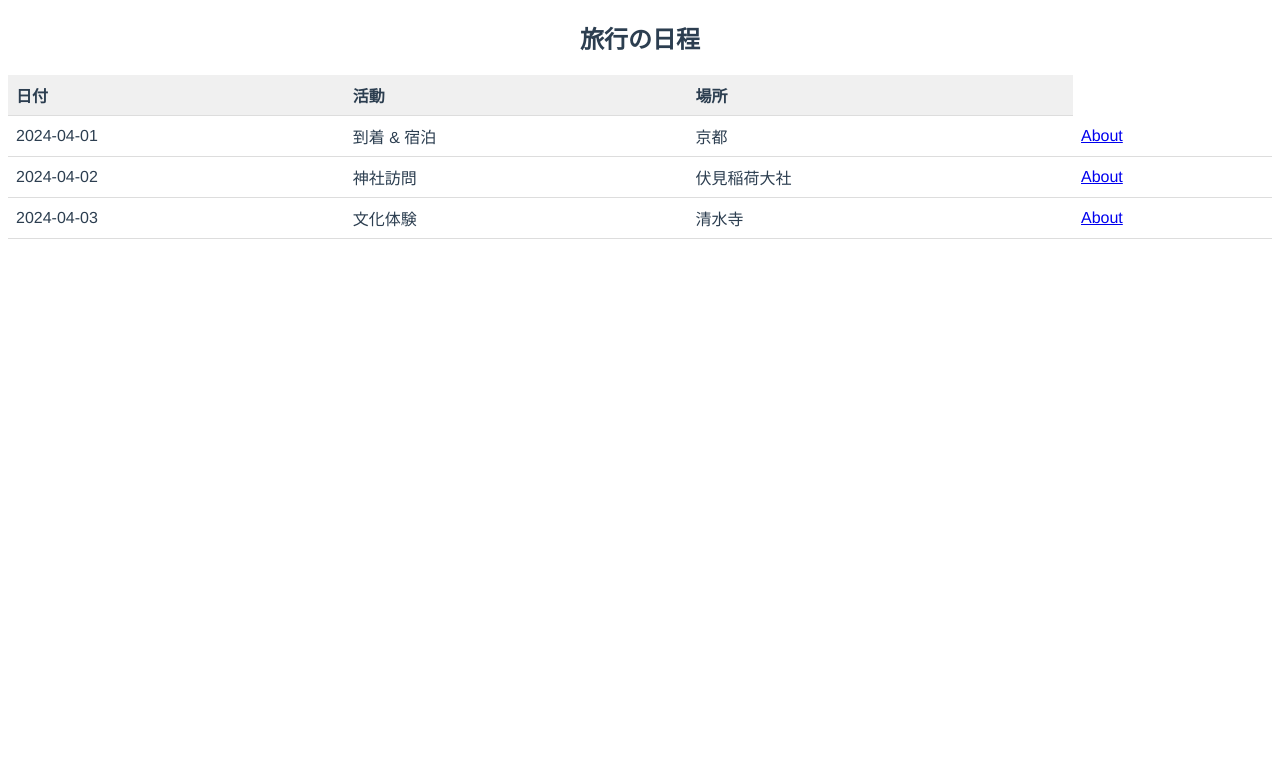
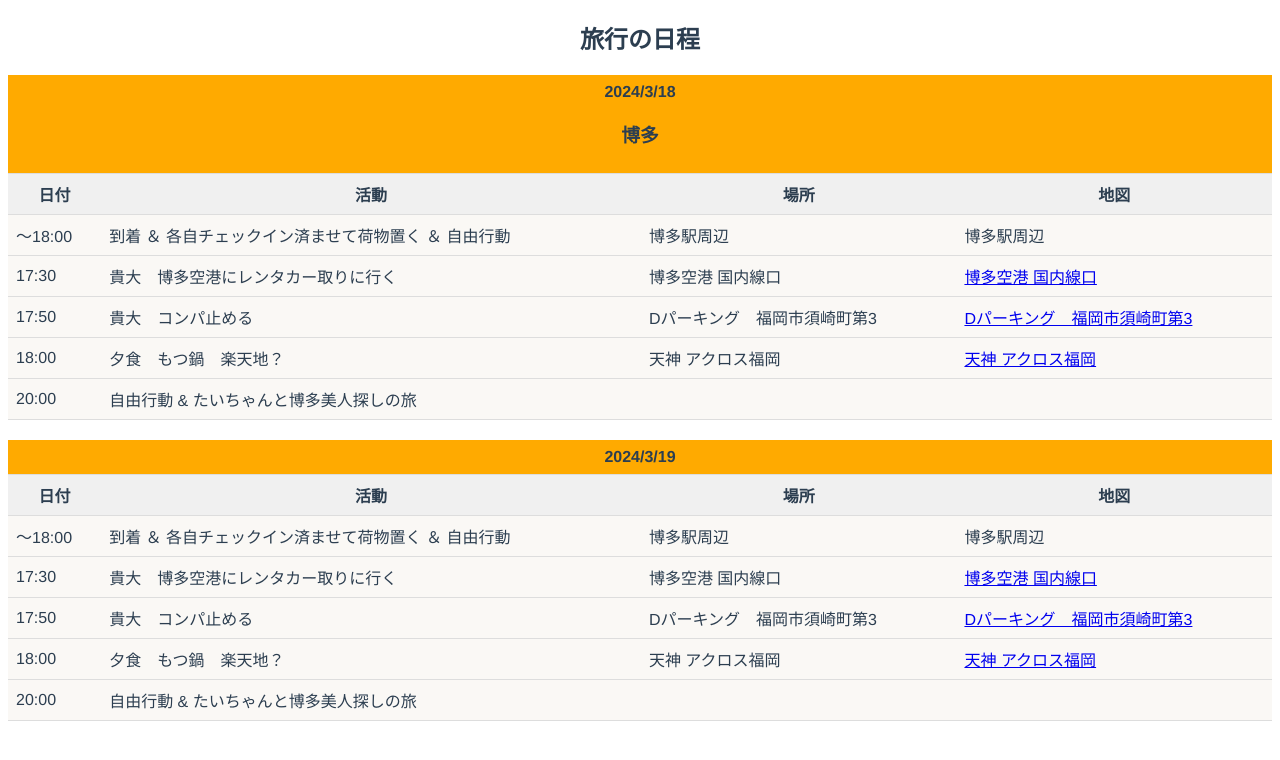
Before and after one commit to ueda-takahiro/travel-itinerary, a Vue app: page / in a window 1280 px wide. Shown: the top 760 px of the page. Built offline with nearby package versions, Linux system fonts and the light colour scheme.

Commit message:
日程修正

```diff
--- a/src/components/HelloWorld.vue
+++ b/src/components/HelloWorld.vue
@@ -1,71 +1,144 @@
 <template>
-  <div ref="componentRef" class="component-container" :class="{ 'fadeInUp': isVisible }">
+  <div>
     <h2>旅行の日程</h2>
-    <table>
+    <table ref="table1Ref" class="component-container" :class="{ 'fadeInUp': isVisible1 }">
       <thead>
       <tr>
-        <th>日付</th>
-        <th>活動</th>
-        <th>場所</th>
+        <th colspan="4" class="text-center header-title">
+          <span>2024/3/18</span>
+          <h3 class="p-0">博多</h3>
+        </th>
+      </tr>
+      <tr>
+        <th class="text-center">日付</th>
+        <th class="text-center">活動</th>
+        <th class="text-center">場所</th>
+        <th class="text-center">地図</th>
       </tr>
       </thead>
       <tbody>
-      <tr v-for="(item, index) in schedule" :key="index">
-        <td>{{ item.date }}</td>
+      <tr v-for="(item, index) in schedule1" :key="index">
+        <td>{{ item.time }}</td>
         <td>{{ item.activity }}</td>
         <td>{{ item.location }}</td>
         <td>
-          <router-link to="/about">About</router-link>
+          <div v-if="item.location_link">
+            <a target="_blank" :href="item.location_link">
+              {{ item.location }}
+            </a>
+          </div>
+          <div v-else>
+            {{ item.location }}
+          </div>
         </td>
+      </tr>
+      </tbody>
+    </table>
 
+    <table ref="table2Ref" class="component-container" :class="{ 'fadeInUp': isVisible2 }">
+      <thead>
+      <tr>
+        <th colspan="4" class="text-center header-title">2024/3/19</th>
+      </tr>
+      <tr>
+        <th class="text-center">日付</th>
+        <th class="text-center">活動</th>
+        <th class="text-center">場所</th>
+        <th class="text-center">地図</th>
+      </tr>
+      </thead>
+      <tbody>
+      <tr v-for="(item, index) in schedule2" :key="index">
+        <td>{{ item.time }}</td>
+        <td>{{ item.activity }}</td>
+        <td>{{ item.location }}</td>
+        <td>
+          <div v-if="item.location_link">
+            <a target="_blank" :href="item.location_link">
+              {{ item.location }}
+            </a>
+          </div>
+          <div v-else>
+            {{ item.location }}
+          </div>
+
+        </td>
       </tr>
       </tbody>
     </table>
   </div>
 </template>
 
-<script>
-import { ref } from 'vue';
-import { useIntersectionObserver } from '@vueuse/core';
+<script setup>
+import {ref} from 'vue';
+import {useIntersectionObserver} from '@vueuse/core';
 
-export default {
-  setup() {
-    const schedule = ref([
-      { date: '2024-04-01', activity: '到着 & 宿泊', location: '京都' },
-      { date: '2024-04-02', activity: '神社訪問', location: '伏見稲荷大社' },
-      { date: '2024-04-03', activity: '文化体験', location: '清水寺' },
-      // ここに他の日程を追加
-    ]);
-    const componentRef = ref(null);
-    const isVisible = ref(false);
+const schedule1 = ref([
+  {time: '〜18:00', activity: '到着 ＆ 各自チェックイン済ませて荷物置く ＆ 自由行動', location: '博多駅周辺'},
+  {time: '17:30', activity: '貴大　博多空港にレンタカー取りに行く', location: '博多空港 国内線口', location_link: 'https://maps.app.goo.gl/xtngiRNRpEXtRegT7'},
+  {time: '17:50', activity: '貴大　コンパ止める', location: 'Dパーキング　福岡市須崎町第3', location_link: 'https://www.google.com/maps?q=%E3%80%92812-0028+%E7%A6%8F%E5%B2%A1%E7%9C%8C%E7%A6%8F%E5%B2%A1%E5%B8%82%E5%8D%9A%E5%A4%9A%E5%8C%BA%E9%A0%88%E5%B4%8E%E7%94%BA%EF%BC%93%E2%88%92%EF%BC%92%EF%BC%95+D%E3%83%91%E3%83%BC%E3%82%AD%E3%83%B3%E3%82%B0+%E7%A6%8F%E5%B2%A1%E5%B8%82%E9%A0%88%E5%B4%8E%E7%94%BA%E7%AC%AC%EF%BC%93&ftid=0x3541914e0c2f55cb:0xa3037bbb0f04a47a&entry=gps&lucs=,94209859,47071704,47069508,47084304,94208457,94206605&g_ep=CAISDTYuMTAxLjMuNDE1NjAYACCs3wEqNiw5NDIwOTg1OSw0NzA3MTcwNCw0NzA2OTUwOCw0NzA4NDMwNCw5NDIwODQ1Nyw5NDIwNjYwNUICSlA%3D&g_st=ia'},
+  {time: '18:00', activity: '夕食　もつ鍋　楽天地？', location: '天神 アクロス福岡', location_link:'https://www.google.com/maps?ll=33.591471,130.402349&z=17&t=m&hl=ja&gl=US&mapclient=apiv3&cid=6724116355710339721', link: 'https://tabelog.com/fukuoka/A4001/A400103/40056554/'},
+  {time: '20:00', activity: '自由行動 & たいちゃんと博多美人探しの旅', location: ''},
+]);
 
-    useIntersectionObserver(
-        componentRef,
-        ([{ isIntersecting }], observerElement) => {
-          isVisible.value = isIntersecting;
-          if (isIntersecting) observerElement.unobserve(componentRef.value);
-        },
-        { threshold: 0.5 }
-    );
+const schedule2 = ref([
+  {time: '〜18:00', activity: '到着 ＆ 各自チェックイン済ませて荷物置く ＆ 自由行動', location: '博多駅周辺'},
+  {time: '17:30', activity: '貴大　博多空港にレンタカー取りに行く', location: '博多空港 国内線口', location_link: 'https://maps.app.goo.gl/xtngiRNRpEXtRegT7'},
+  {time: '17:50', activity: '貴大　コンパ止める', location: 'Dパーキング　福岡市須崎町第3', location_link: 'https://www.google.com/maps?q=%E3%80%92812-0028+%E7%A6%8F%E5%B2%A1%E7%9C%8C%E7%A6%8F%E5%B2%A1%E5%B8%82%E5%8D%9A%E5%A4%9A%E5%8C%BA%E9%A0%88%E5%B4%8E%E7%94%BA%EF%BC%93%E2%88%92%EF%BC%92%EF%BC%95+D%E3%83%91%E3%83%BC%E3%82%AD%E3%83%B3%E3%82%B0+%E7%A6%8F%E5%B2%A1%E5%B8%82%E9%A0%88%E5%B4%8E%E7%94%BA%E7%AC%AC%EF%BC%93&ftid=0x3541914e0c2f55cb:0xa3037bbb0f04a47a&entry=gps&lucs=,94209859,47071704,47069508,47084304,94208457,94206605&g_ep=CAISDTYuMTAxLjMuNDE1NjAYACCs3wEqNiw5NDIwOTg1OSw0NzA3MTcwNCw0NzA2OTUwOCw0NzA4NDMwNCw5NDIwODQ1Nyw5NDIwNjYwNUICSlA%3D&g_st=ia'},
+  {time: '18:00', activity: '夕食　もつ鍋　楽天地？', location: '天神 アクロス福岡', location_link:'https://www.google.com/maps?ll=33.591471,130.402349&z=17&t=m&hl=ja&gl=US&mapclient=apiv3&cid=6724116355710339721', link: 'https://tabelog.com/fukuoka/A4001/A400103/40056554/'},
+  {time: '20:00', activity: '自由行動 & たいちゃんと博多美人探しの旅', location: ''},
+]);
 
-    return {
-      schedule,
-      componentRef,
-      isVisible,
-    };
-  },
-};
+const table1Ref = ref(null);
+const table2Ref = ref(null);
+const table3Ref = ref(null);
+const isVisible1 = ref(false);
+const isVisible2 = ref(false);
+const isVisible3 = ref(false);
+
+useIntersectionObserver(
+    table1Ref,
+    ([{isIntersecting}]) => {
+      isVisible1.value = isIntersecting;
+    },
+    {threshold: 0.5}
+);
+useIntersectionObserver(
+    table2Ref,
+    ([{isIntersecting}]) => {
+      isVisible2.value = isIntersecting;
+    },
+    {threshold: 0.5}
+);
+useIntersectionObserver(
+    table3Ref,
+    ([{isIntersecting}]) => {
+      isVisible3.value = isIntersecting;
+    },
+    {threshold: 0.5}
+);
 </script>
 
 <style scoped>
+body {
+  background: #eee5db;
+}
 .component-container {
   opacity: 0;
+}
+
+.header-title  {
+  background-color: #fa0;
+}
+.text-center {
+  text-align: center;
 }
 /* テーブルのスタイル */
 table {
   width: 100%;
   border-collapse: collapse;
   margin-top: 20px;
+  background-color: #faf8f5;
 }
 
 th, td {
@@ -81,6 +154,7 @@ th {
 tr:hover {
   background-color: #f5f5f5;
 }
+
 @keyframes fadeInUp {
   from {
     opacity: 0;
```
